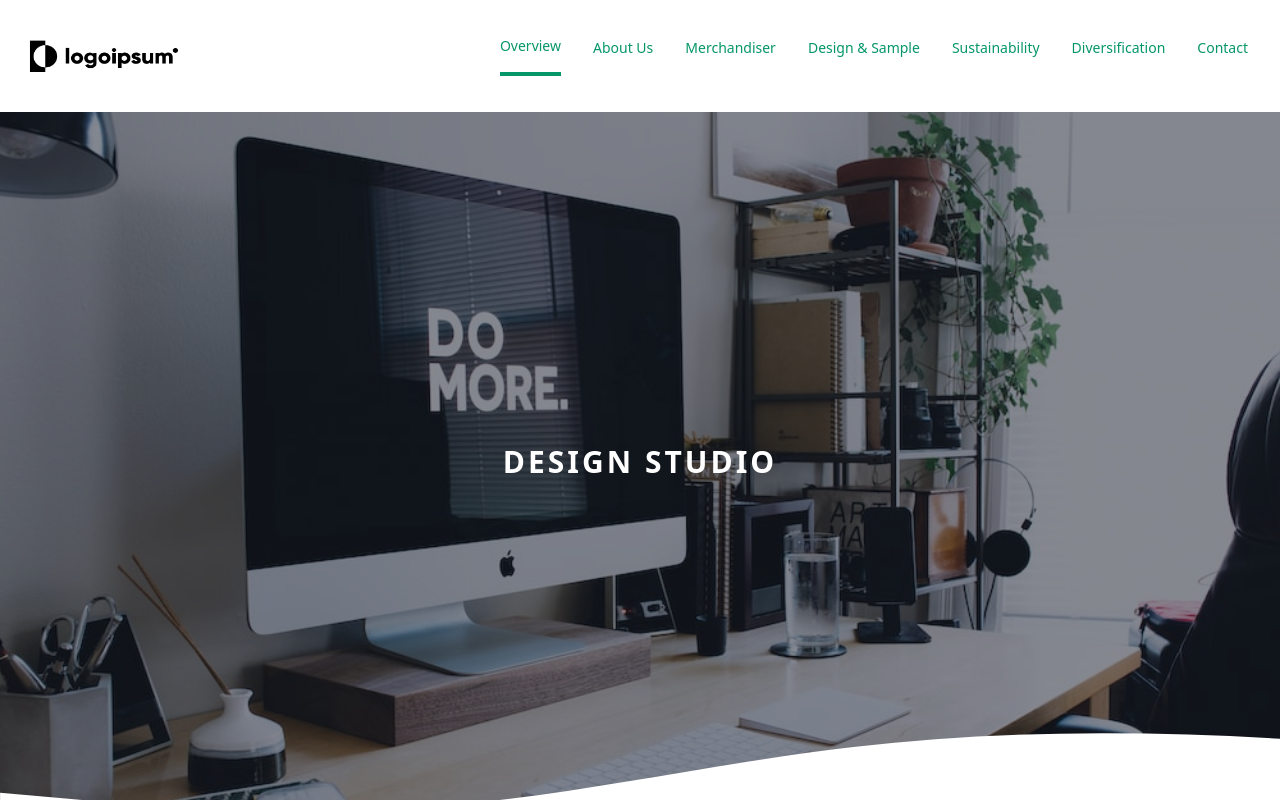
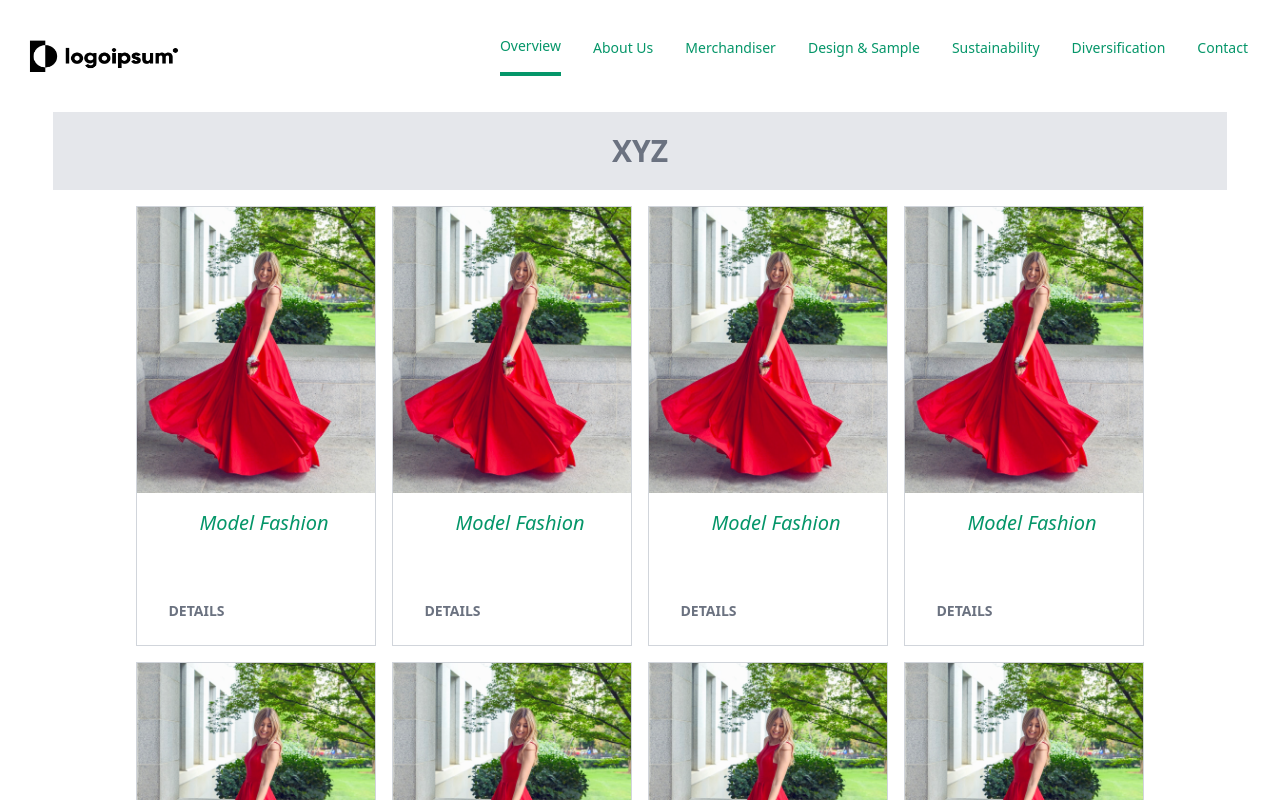
Before and after one commit to bishajitchakraborty/textile_frontend, a React (Create React App) app: page /#/design in a window 1280 px wide. Shown: the top 800 px of the page. Built offline with nearby package versions, Linux system fonts and the light colour scheme.

Commit message:
All Product Page Design

```diff
--- a/src/App.js
+++ b/src/App.js
@@ -7,6 +7,10 @@ import Contact from "./pages/contact/contact";
 import About from "./pages/about/about";
 import Design from "./pages/Design_studio/design";
 import Merchandiser from "./pages/Merchandiser/merchandiser";
+import Subcategory from "./pages/Design_studio/Components/subcategory";
+import Category from "./pages/Design_studio/Components/category";
+import ProductDetails from "./pages/Design_studio/Components/product_details";
+import Index from "./pages/Design_studio/Components";
 
 
 function App() {
@@ -17,8 +21,12 @@ function App() {
           <Route exact path="/"  element={<Home />} />
           <Route  path="/about"  element={<About/>} />
           <Route  path="/contact"  element={<Contact/>} />
-          <Route  path="/design"  element={<Design/>} />
+          {/*<Route  path="/design"  element={<Design/>} />*/}
           <Route  path="/merchandiser"  element={<Merchandiser/>} />
+          {/*<Route  path="/design"  element={<Category/>} />*/}
+          {/*<Route  path="/design"  element={<Subcategory/>} />*/}
+          {/*<Route  path="/design"  element={<ProductDetails/>} />*/}
+          <Route  path="/design"  element={<Index/>} />
 
 
 
--- /dev/null
+++ b/src/pages/Design_studio/Components/category.js
@@ -0,0 +1,34 @@
+import React from 'react';
+import {Link} from "react-router-dom";
+import category from '../../../assets/image/Ladies-Blouse.jpg';
+const Category = () => {
+    return (
+        <div>
+            <div className={'bg-white'}>
+                <div className={'md:w-8/12 mx-auto px-4 text-center text-xl text-black pt-10 '}>
+                    <h2
+                        className={'w-full border py-5 tablet:text-3xl text-xl uppercase font-bold text-gray-500'}>Apparels</h2>
+                </div>
+                <div className={'md:w-8/12 full mx-auto  flex flex-wrap'}>
+                    {
+                        [1,1,1,1,1,1].map((v,i)=>(
+                            <div className={'md:w-1/3 my-10 w-full '}>
+                                <Link href={''}>
+                                    <div className={'mx-4 bg-white h-124 mb-8'}>
+                                        <img src={category} alt={"aa"} height={2} width={500}
+                                             className={'h-124 object-cover hover:border-4 border-white w-full transition-all ease-linear duration-100'}/>
+                                        <h2 className={'text-center bg-white text-xl  text-black py-4'}>Ladies-Blouse</h2>
+                                    </div>
+                                </Link>
+
+                            </div>
+                        ))
+                    }
+                </div>
+
+            </div>
+        </div>
+    );
+};
+
+export default Category;
--- /dev/null
+++ b/src/pages/Design_studio/Components/index.js
@@ -0,0 +1,45 @@
+import React from 'react';
+import {Link, NavLink} from "react-router-dom";
+import img from '../../../assets/image/Ladies-Blouse.jpg';
+import dress_img from "../../../assets/image/dress_1.jpeg";
+const Index = () => {
+    return (
+        <div>
+            <div className={'w-11/12 mx-auto  text-center text-xl text-black'}>
+                <h2
+                    className={'w-full border py-5 md:text-3xl text-xl uppercase font-bold text-gray-500 bg-gray-200'}>xyz</h2>
+            </div>
+            <section className={'sm:w-4/5 mx-auto text-emerald-600 border-b border-gray-300 sm:p-0 p-2'}>
+                <div className={' flex flex-wrap  mt-2 mb-10'}>
+                    {
+                        [1,1,1,1,1,1,1,1].map((v,i)=>(
+                            <div className={'sm:w-1/4 w-full'} key={i}>
+                                <div className={'m-2 bg-white border border-gray-300 '}>
+                                    <div className={'relative'}>
+                                        <img className={''} src={dress_img}/>
+                                    </div>
+                                    <div className={'pl-4 pb-8'}>
+                                        <h2 className={'py-2 pt-4 text-center italic text-xl text-emerald-600'}><span className={''}>Model Fashion</span></h2>
+                                    </div>
+                                        <div className={'w-1/2 p-2'}>
+                                            <NavLink to={'/login'}>
+                                                <div className={'justify-center flex'}>
+                                                    <button
+                                                        className= "w-32 uppercase font-semibold align-center items-center flex justify-center text-center text-gray-500  bg-white py-4 text-sm">
+                                                        Details
+                                                    </button>
+                                                </div>
+                                            </NavLink>
+                                        </div>
+                                    {/*</div>*/}
+                                </div>
+                            </div>
+                        ))
+                    }
+                </div>
+            </section>
+        </div>
+    );
+};
+
+export default Index;
--- /dev/null
+++ b/src/pages/Design_studio/Components/product_details.js
@@ -0,0 +1,30 @@
+import React from 'react';
+import dress_details from '../../../assets/image/Ladies-Blouse.jpg';
+const ProductDetails = () => {
+    return (
+        <div>
+            <div className={'bg-white py-16 tablet:px-10 md:px-0'}>
+                <div className={'md:w-8/12 mx-auto w-full flex flex-wrap bg-gray-50 my-10'}>
+                    <div className={'md:w-1/2 w-full p-10'}>
+                        <img src={dress_details}/>
+                    </div>
+                    <div className={'md:w-1/2 w-full px-2 py-8'}>
+                        <div className={'py-4 px-8 border-l border-gray-200'}>
+                            <h2 className={'text-black text-xl font-semibold pb-2 tracking-wide'}>Ladies Dress-WWD0002</h2>
+                            <div className={'mt-4 product-des'}>
+                                <p>
+                                    Ladies short sleeve dress. Garments manufactured by Posh Garments in Bangladesh.
+                                </p>
+                            </div>
+                            <div className={'grid grid-cols-2 text-sm mt-8 gap-5'}>
+                                    <div className="text-sm text-gray-900 capitalize tracking-wide">PRODUCT CODE:WWD000</div>
+                            </div>
+                        </div>
+                    </div>
+                </div>
+            </div>
+        </div>
+    );
+};
+
+export default ProductDetails;
--- /dev/null
+++ b/src/pages/Design_studio/Components/subcategory.js
@@ -0,0 +1,35 @@
+import React from 'react';
+import {Link} from "react-router-dom";
+import category from "../../../assets/image/Ladies-Blouse.jpg";
+
+const Subcategory = () => {
+    return (
+        <div>
+            <div className={'bg-white'}>
+                <div className={'md:w-8/12 mx-auto px-4 text-center text-xl text-black pt-10 '}>
+                    <h2
+                        className={'w-full border py-5 tablet:text-3xl text-xl uppercase font-bold text-gray-500'}>Women's Wear</h2>
+                </div>
+                <div className={'md:w-8/12 full mx-auto  flex flex-wrap'}>
+                    {
+                        [1,1,1,1,1,1].map((v,i)=>(
+                            <div className={'md:w-1/3 my-10 w-full '}>
+                                <Link href={''}>
+                                    <div className={'mx-4 bg-white h-124 mb-8'}>
+                                        <img src={category} alt={"aa"} height={2} width={500}
+                                             className={'h-124 object-cover hover:border-4 border-white w-full transition-all ease-linear duration-100'}/>
+                                        <h2 className={'text-center bg-white text-xl  text-black py-4'}>Ladies-Blouse</h2>
+                                    </div>
+                                </Link>
+
+                            </div>
+                        ))
+                    }
+                </div>
+
+            </div>
+        </div>
+    );
+};
+
+export default Subcategory;
```
Also changed, not shown: src/assets/image/Ladies-Blouse.jpg (added).
